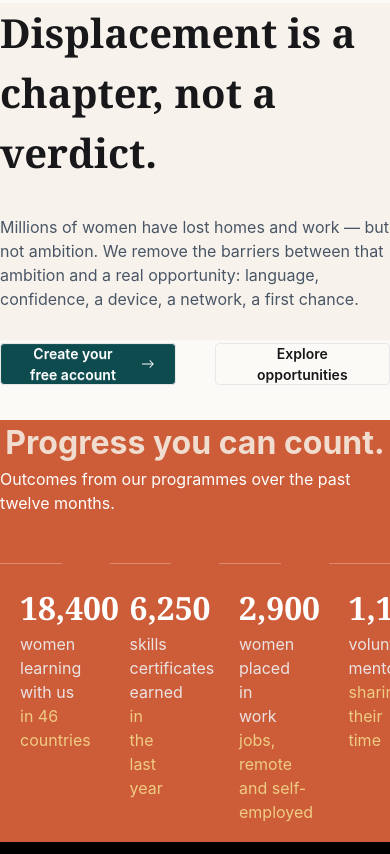
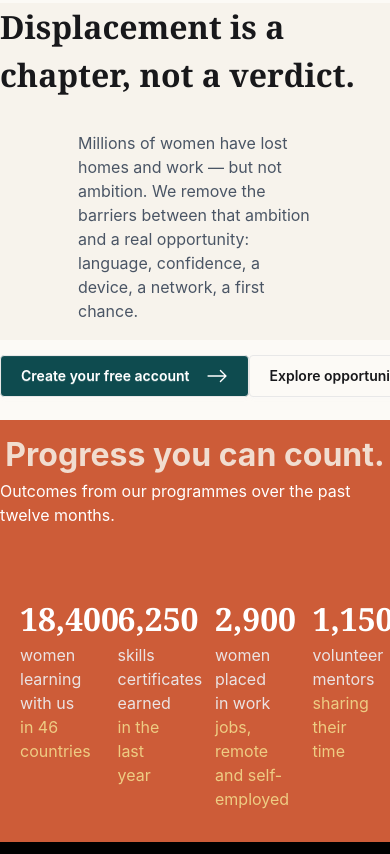
Before and after one commit to Halima-zour/HalimaZour_projet-final, a website: page index.html in a window 390 px wide. Shown: the part 3010-3864 px from the top of the page. Drawn offline with nearby package versions, Linux system fonts and the light colour scheme.

Commit message:
finish respensive logib

```diff
--- a/index.html
+++ b/index.html
@@ -130,18 +130,18 @@
                       <p class=" text-[#9c7f78]">Amal, 34 — programme member</p>
                     </div>
              </div>
-       <div  class="lg:w-[80%] flex flex-col gap-[2rem] justify-center">
-            <h1 class=" text-[2.5rem] font-bold font-serif">Displacement is a chapter, not a verdict.</h1>
-            <p class=" text-gray-600">Millions of women have lost homes and work — but not ambition. We remove the barriers between that
+       <div  class="lg:w-[80%] flex flex-col max-md:justify-center max-md:items-center gap-[2rem] lg:justify-center">
+            <h1 class=" lg:text-[2.5rem] max-md:text-[2rem] font-bold font-serif">Displacement is a chapter, not a verdict.</h1>
+            <p class=" text-gray-600 max-md:w-[60%]">Millions of women have lost homes and work — but not ambition. We remove the barriers between that
                ambition and a real opportunity: language, confidence, a device, a network, a first chance.</p>
-               <div class=" flex justify-between">
-            <div  class=" w-[45%] flex gap-[1rem] btn p-[20px] bg-[#0e4b4f] text-white">
+               <div class=" flex justify-between ">
+            <div  class=" lg:w-[45%] flex gap-[1rem] btn p-[20px] bg-[#0e4b4f] text-white">
               <a  href="">Create your free account</a>
               <svg xmlns="http://www.w3.org/2000/svg" width="22" height="22" fill="currentColor" class="bi bi-arrow-right" viewBox="0 0 16 16">
               <path fill-rule="evenodd" d="M1 8a.5.5 0 0 1 .5-.5h11.793l-3.147-3.146a.5.5 0 0 1 .708-.708l4 4a.5.5 0 0 1 0 .708l-4 4a.5.5 0 0 1-.708-.708L13.293 8.5H1.5A.5.5 0 0 1 1 8"/>
               </svg>
             </div>
-             <div class="w-[45%] bg-transparent btn p-[20px]">
+             <div class="lg:w-[45%] bg-transparent btn p-[20px]">
               <a  href="">Explore opportunities</a>
              </div>
        </div>
@@ -153,23 +153,23 @@
       <h1 class=" text-[2rem] font-bold text-[#f1ddd0]">Progress you can count.</h1>
       <p class="  text-white">Outcomes from our programmes over the past twelve months.</p>
     </div>
-    <div class=" grid  grid-cols-4 gap-[3rem] ">
-       <div class=" border-t-[#db8b71] flex flex-col items-start p-[20px] border-t-1">
+    <div class=" grid  grid-cols-4 lg:gap-[3rem] ">
+       <div class=" border-t-[#db8b71] flex flex-col items-start p-[20px] lg:border-t-1">
           <h1 class=" text-[2rem] font-bold text-white font-serif ">18,400</h1>
           <p class=" text-[#ebe3e3]">women learning with us</p>
           <p class="text-[#eecc83]">in 46 countries</p>
        </div>
-       <div class=" border-t-[#db8b71] flex flex-col items-start p-[20px] border-t-1" >
+       <div class=" border-t-[#db8b71] flex flex-col items-start p-[20px] lg:border-t-1" >
          <h1 class=" text-[2rem] font-bold text-white font-serif ">6,250</h1>
           <p class=" text-[#ebe3e3]">skills certificates earned</p>
           <p class="text-[#eecc83]">in the last year</p>
        </div>
-       <div class=" border-t-[#db8b71] flex flex-col items-start p-[20px] border-t-1">
+       <div class=" border-t-[#db8b71] flex flex-col items-start p-[20px] lg:border-t-1">
          <h1 class=" text-[2rem] font-bold text-white font-serif ">2,900</h1>
           <p class=" text-[#ebe3e3]">women placed in work</p>
           <p class="text-[#eecc83]">jobs, remote and self-employed</p>
        </div>
-       <div class=" border-t-[#db8b71] p-[20px] border-t-1">
+       <div class=" border-t-[#db8b71] p-[20px] lg:border-t-1">
          <h1 class=" text-[2rem] font-bold text-white font-serif ">1,150</h1>
           <p class=" text-[#ebe3e3]">volunteer mentors</p>
           <p class="text-[#eecc83]">sharing their time</p>
@@ -210,7 +210,7 @@
 
     </footer>
 
-    <div class="fab fixed right-[10px] bottom-[20px] w-[15rem] h-[15rem]" >
+    <div class="fab fixed lg:right-[10px] lg:bottom-[30px] max-md:right-[30px] max-md:bottom-[30px] w-[15rem] h-[15rem]" >
 
   <div tabindex="0" role="button "  class="w-[10rem] h-[10rem]" ><img  src="./public/images/ai.png"></div>
 
```
Also changed, not shown: public/css/index.css (+15 -4 lines).
